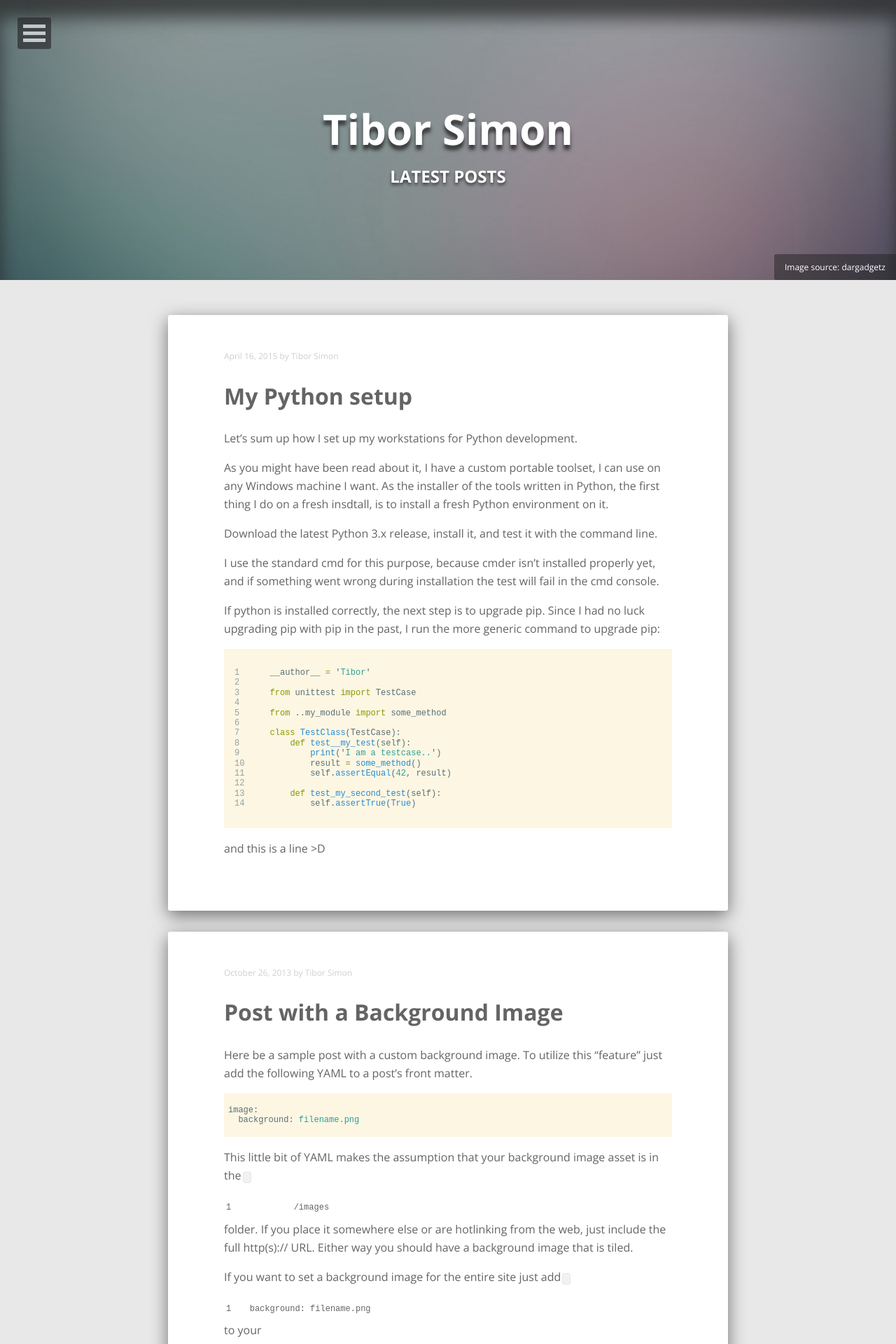
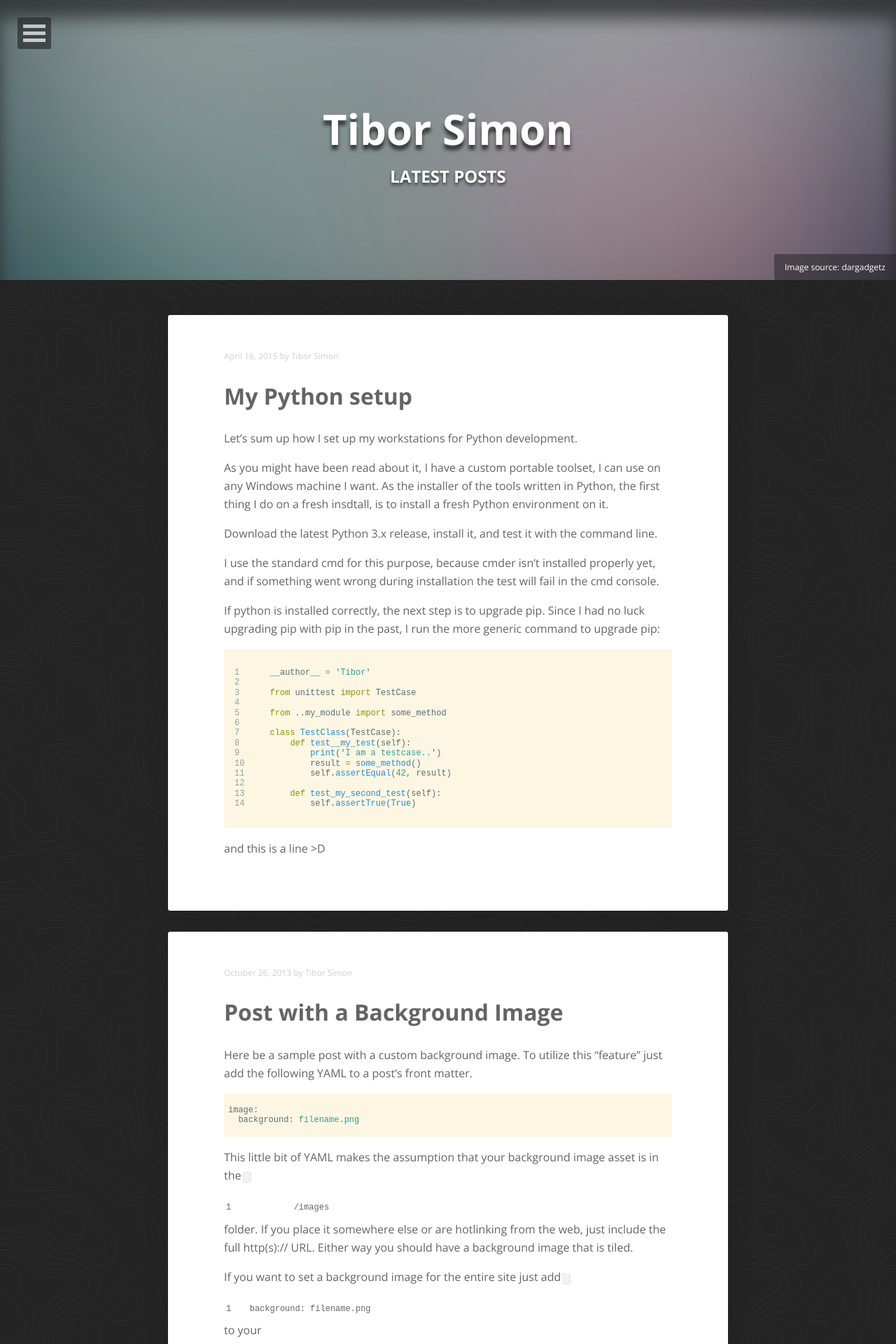
Before and after one commit to tiborsimon/tiborsimon.github.io, a Jekyll site: the page built from index.html, in a window 1280 px wide. Shown: the top 1920 px of the page at 70% size. Built offline with Jekyll 4.4.1, drawn with Linux system fonts in a browser that asks for light colours; nearby versions of some CDN libraries; the list of posts is cut into pages by our own code.

Commit message:
new background

```diff
--- a/_config.yml
+++ b/_config.yml
@@ -26,7 +26,7 @@ owner:
   google_plus:    +yourid
 
 # Background image to be tiled on all pages
-background:
+background: cartographer.png
 
 # Analytics and webmaster tools stuff goes here
 google_analytics: UA-28507373-1
--- a/_sass/_page.scss
+++ b/_sass/_page.scss
@@ -3,7 +3,6 @@ body {
     padding: 0;
     width: 100%;
     background-color: $body-color;
-    background-image: url(images/cartographer.png);
 }
 
 // Main
```
